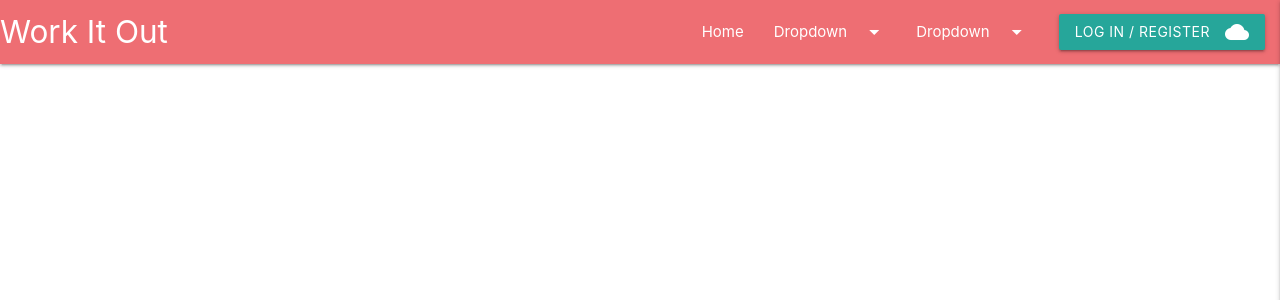
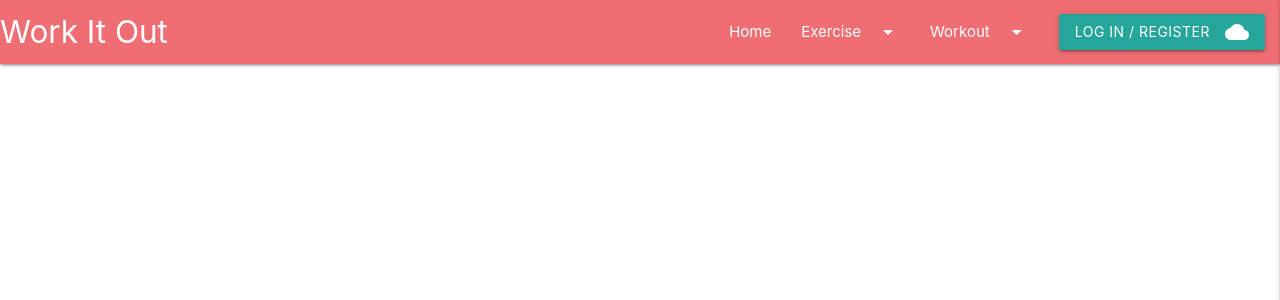
Before and after one commit to lornebb/Building-Block-Body, a Flask app: page / in a window 1280 px wide. Shown: the top 300 px of the page. Run offline with Flask 2, Linux system fonts and the light colour scheme; data that the repository does not hold is empty; some libraries are stand-ins or nearby versions.

Commit message:
update to base nav bar styling, and updates to dropbox styling in javascript

```diff
--- a/static/js/script.js
+++ b/static/js/script.js
@@ -1,5 +1,5 @@
 $(document).ready(function(){
     $('.sidenav').sidenav({edge: "right"});
-    $(".dropdown-trigger").dropdown();
+    $(".dropdown-trigger").dropdown({ hover: false });
     $('input#username, input#password').characterCounter();
   });
--- a/templates/base.html
+++ b/templates/base.html
@@ -19,42 +19,42 @@
   </head>
   <body>
 
+    <!-- Nav bar -->
     <header>
-        <!-- Nav bar -->
+        <!-- dropdown menus -->
         <ul id="dropdown1" class="dropdown-content">
-            <li><a href="#!">one</a></li>
-            <li><a href="#!">two</a></li>
+            <li><a href="#!">View Exercises</a></li>
             <li class="divider"></li>
-            <li><a href="#!">three</a></li>
+            <li><a href="#!">Make Exercises</a></li>
         </ul>
         <ul id="dropdown2" class="dropdown-content">
-            <li><a href="#!">one</a></li>
-            <li><a href="#!">two</a></li>
+            <li><a href="#!">View Workout</a></li>
             <li class="divider"></li>
-            <li><a href="#!">three</a></li>
+            <li><a href="#!">Make Workout</a></li>
         </ul>
+        <!-- desktop nav -->
         <nav class="nav-extended">
             <div class="nav-wrapper">
               <a href="{{ url_for('get_exercises') }}" class="brand-logo">Work It Out</a>
               <a href="#" data-target="mobile-menu" class="sidenav-trigger right"><i class="material-icons">menu</i></a>
               <ul class="right hide-on-med-and-down">
                 <li><a href="{{ url_for('get_exercises') }}">Home</a></li>
-                <li><a class="dropdown-trigger" href="#!" data-target="dropdown1">Dropdown<i class="material-icons right">arrow_drop_down</i></a></li>
-                <li><a class="dropdown-trigger" href="#!" data-target="dropdown2">Dropdown<i class="material-icons right">arrow_drop_down</i></a></li>
+                <li><a class="dropdown-trigger" href="#!" data-target="dropdown1">Exercise<i class="material-icons right">arrow_drop_down</i></a></li>
+                <li><a class="dropdown-trigger" href="#!" data-target="dropdown2">Workout<i class="material-icons right">arrow_drop_down</i></a></li>
                 <a href="{{ url_for('log_in_register') }}" class="waves-effect waves-light btn"><i class="material-icons right">cloud</i>Log In / Register</a>
               </ul>
             </div>
           </nav>
-
+        <!-- mobile nav -->
           <ul class="right sidenav" id="mobile-menu">
             <li><a href="{{ url_for('get_exercises') }}"><h4 class="center-align">Work It Out</h4></a></li>
             <li><a href="{{ url_for('get_exercises') }}">Home</a></li>
-            <li><a class="dropdown-trigger" href="#!" data-target="dropdown1">Dropdown<i class="material-icons right">arrow_drop_down</i></a></li>
-            <li><a class="dropdown-trigger" href="#!" data-target="dropdown2">Dropdown<i class="material-icons right">arrow_drop_down</i></a></li>
+            <li><a class="dropdown-trigger" href="#!" data-target="dropdown1">Exercise<i class="material-icons right">arrow_drop_down</i></a></li>
+            <li><a class="dropdown-trigger" href="#!" data-target="dropdown2">Workout<i class="material-icons right">arrow_drop_down</i></a></li>
             <li><a href="{{ url_for('log_in_register') }}">Log In / Register</a></li>
           </ul>
     </header>
-  <!-- flash message -->
+  <!-- flash message area -->
     <section>
       {% with messages = get_flashed_messages() %}
         {% if messages %}
@@ -70,7 +70,7 @@
     <main class="container">
       {% block content %}
       {% endblock %}
-  </main>
+    </main>
 
     <script
       src="http://code.jquery.com/jquery-3.5.1.min.js"
```
